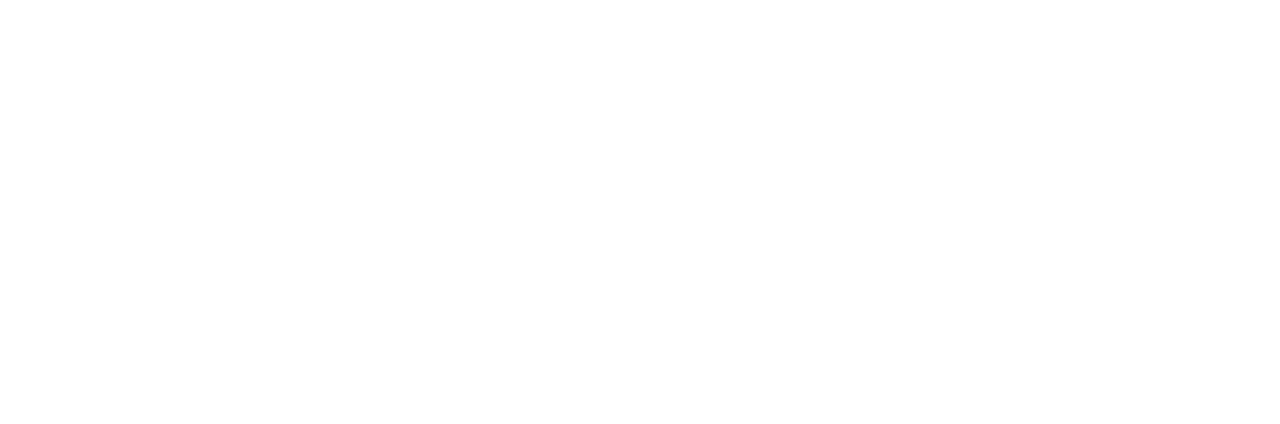
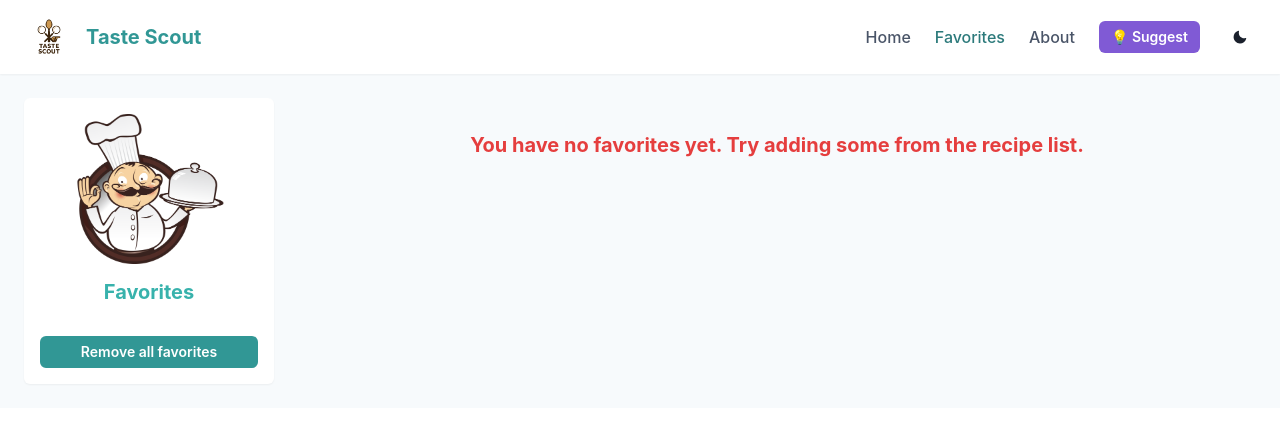
Before and after one commit to Gudo1971/React-basics-project, a React (Vite) app: page /favorites in a window 1280 px wide. Before the commit this address had no page. Shown: the top 424 px of the page. Built offline with nearby package versions, Linux system fonts and the light colour scheme.

Commit message:
feat(favorites): add StickyHeader and sidebar for consistent layout

```diff
--- a/src/App.jsx
+++ b/src/App.jsx
@@ -1,29 +1,35 @@
 import { useState } from "react";
-import { Routes, Route, useNavigate } from "react-router-dom";
+import { Routes, Route, Navigate, useNavigate } from "react-router-dom";
 import { RecipeListPage } from "./pages/RecipeListPage";
 import { RecipePage } from "./pages/RecipePage";
+import { FavoritesPage } from "./pages/FavoritesPage";
+// import { MiniNav } from "./components/ui/MiniNav";
 
-export const App = () => {
+export function App() {
   const [selectedRecipe, setSelectedRecipe] = useState(null);
-  const navigate = useNavigate();
+  const navigate = useNavigate(); // ✅ navigatiehook
 
   const handleSelect = (recipe) => {
-    console.log("Navigating to /recipe");
     setSelectedRecipe(recipe);
-    navigate("/recipe");
+    navigate("/recipe"); // ✅ navigeer direct
   };
 
   const handleBack = () => {
-    console.log("Navigating to /");
     setSelectedRecipe(null);
-    navigate("/");
+    navigate("/"); // ✅ terug naar lijst
   };
-  console.log("Current path:", window.location.pathname);
+
   return (
+    <>
+      {/* <MiniNav /> */}
       <Routes>
         <Route
           path="/"
           element={<RecipeListPage onSelectedRecipe={handleSelect} />}
+        />
+        <Route
+          path="/favorites"
+          element={<FavoritesPage onSelectedRecipe={handleSelect} />}
         />
         <Route
           path="/recipe"
@@ -31,10 +37,11 @@ export const App = () => {
             selectedRecipe ? (
               <RecipePage recipe={selectedRecipe} onBack={handleBack} />
             ) : (
-            <RecipeListPage onSelectedRecipe={handleSelect} />
+              <Navigate to="/" replace />
             )
           }
         />
       </Routes>
+    </>
   );
-};
+}
--- a/src/components/StickyHeader.jsx
+++ b/src/components/StickyHeader.jsx
@@ -1,25 +1,44 @@
 import {
   Box,
   Flex,
-  Stack,
-  Heading,
-  Image,
   IconButton,
   Button,
   Text,
   useColorMode,
+  useColorModeValue,
+  Image,
+  Link as ChakraLink,
+  useDisclosure,
+  Drawer,
+  DrawerOverlay,
+  DrawerContent,
+  DrawerCloseButton,
+  DrawerHeader,
+  DrawerBody,
+  VStack,
 } from "@chakra-ui/react";
-import { MoonIcon, SunIcon } from "@chakra-ui/icons";
-import { Link, useNavigate } from "react-router-dom";
+import { MoonIcon, SunIcon, HamburgerIcon } from "@chakra-ui/icons";
+import { Link, useNavigate, useLocation } from "react-router-dom";
 
-export const StickyHeader = ({ title = "Taste Scout", onSuggest }) => {
+export const StickyHeader = ({ onSuggest }) => {
   const { colorMode, toggleColorMode } = useColorMode();
   const navigate = useNavigate();
+  const location = useLocation();
+  const { isOpen, onOpen, onClose } = useDisclosure();
+
+  const navItems = [
+    { label: "Home", path: "/" },
+    { label: "Favorites", path: "/favorites" },
+    { label: "About", path: "/about" },
+  ];
+
+  const activeColor = useColorModeValue("teal.600", "teal.300");
+  const inactiveColor = useColorModeValue("gray.600", "gray.300");
 
   const handleSuggest = () => {
     if (onSuggest) {
-      onSuggest(); // zet recipe in state
-      navigate("/recipe"); // navigeer naar recipepagina
+      onSuggest();
+      navigate("/recipe");
     }
   };
 
@@ -27,61 +46,133 @@ export const StickyHeader = ({ title = "Taste Scout", onSuggest }) => {
     <Box
       position="sticky"
       top="0"
-      zIndex="5"
-      bg={colorMode === "light" ? "white" : "gray.700"}
+      zIndex="1000"
+      bg={useColorModeValue("white", "gray.800")}
       px={{ base: 4, md: 6 }}
       py={3}
       boxShadow="sm"
     >
-      <Stack
-        direction={["column", "row"]}
-        spacing={4}
+      <Flex
         align="center"
         justify="space-between"
+        direction={{ base: "row", md: "row" }}
       >
-        {/* Klikbaar logo */}
+        {/* Logo + naam */}
+        <Flex align="center" gap={3}>
           <Link to="/">
             <Image
               src="/TasteScoutLogo.png"
               alt="Taste Scout Logo"
-            boxSize="80px"
+              boxSize="50px"
               objectFit="contain"
               cursor="pointer"
             />
           </Link>
+          <Text
+            fontSize="xl"
+            fontWeight="bold"
+            color="teal.500"
+            display={{ base: "block", md: "block" }}
+          >
+            Taste Scout
+          </Text>
+        </Flex>
 
-        {/* Titel */}
-        <Box flex="1" textAlign="center">
-          <Heading color="teal.500" mb="0">
-            {title}
-          </Heading>
-        </Box>
-
-        {/* Suggestieknop + dark mode */}
-        <Flex align="center" gap={3}>
+        {/* Desktop navigatie */}
+        <Flex gap={6} align="center" display={{ base: "none", md: "flex" }}>
+          {navItems.map((item) => (
+            <ChakraLink
+              as={Link}
+              to={item.path}
+              key={item.path}
+              fontWeight="medium"
+              color={
+                location.pathname === item.path ? activeColor : inactiveColor
+              }
+              _hover={{ textDecoration: "underline" }}
+            >
+              {item.label}
+            </ChakraLink>
+          ))}
           <Button
             onClick={handleSuggest}
             colorScheme="purple"
             size="sm"
             aria-label="Suggest me a recipe"
           >
-            💡 Suggest me a recipe
+            💡 Suggest
           </Button>
-
-          <Flex align="center" gap={2}>
-            <Text fontSize="sm" color="gray.500">
-              {colorMode === "light" ? "Light mode" : "Dark mode"}
-            </Text>
           <IconButton
             icon={colorMode === "light" ? <MoonIcon /> : <SunIcon />}
             onClick={toggleColorMode}
-              aria-label="Toggle light/dark mode"
+            aria-label="Toggle theme"
             variant="ghost"
             size="sm"
           />
         </Flex>
+
+        {/* Mobile hamburger */}
+        <IconButton
+          icon={<HamburgerIcon />}
+          onClick={onOpen}
+          aria-label="Open menu"
+          display={{ base: "flex", md: "none" }}
+          variant="ghost"
+        />
       </Flex>
-      </Stack>
+
+      {/* Drawer menu */}
+      <Drawer isOpen={isOpen} placement="right" onClose={onClose}>
+        <DrawerOverlay />
+        <DrawerContent>
+          <DrawerCloseButton />
+          <DrawerHeader>Menu</DrawerHeader>
+          <DrawerBody>
+            <VStack align="start" spacing={4}>
+              {navItems.map((item) => (
+                <Button
+                  as={Link}
+                  to={item.path}
+                  key={item.path}
+                  onClick={onClose}
+                  variant="ghost"
+                  colorScheme={
+                    location.pathname === item.path ? "teal" : "gray"
+                  }
+                  w="100%"
+                  justifyContent="start"
+                >
+                  {item.label}
+                </Button>
+              ))}
+              <Button
+                onClick={() => {
+                  handleSuggest();
+                  onClose();
+                }}
+                colorScheme="purple"
+                variant="ghost"
+                w="100%"
+                justifyContent="start"
+              >
+                💡 Suggest me a recipe
+              </Button>
+              <Button
+                onClick={() => {
+                  toggleColorMode();
+                  onClose();
+                }}
+                leftIcon={colorMode === "light" ? <MoonIcon /> : <SunIcon />}
+                variant="ghost"
+                w="100%"
+                justifyContent="start"
+              >
+                {colorMode === "light" ? "Dark mode" : "Light mode"}
+              </Button>
+            </VStack>
+          </DrawerBody>
+        </DrawerContent>
+      </Drawer>
     </Box>
   );
 };
--- /dev/null
+++ b/src/pages/FavoritesPage.jsx
@@ -0,0 +1,214 @@
+import { useState, useEffect } from "react";
+import {
+  Box,
+  Flex,
+  Heading,
+  Image,
+  Text,
+  SimpleGrid,
+  IconButton,
+  Tooltip,
+  Badge,
+  Button,
+  useColorModeValue,
+  useColorMode,
+} from "@chakra-ui/react";
+import { StarIcon } from "@chakra-ui/icons";
+import { StickyHeader } from "../components/StickyHeader";
+import { LabelBadges } from "../components/LabelBadges";
+import { data } from "../utils/data";
+
+export const FavoritesPage = ({ onSelectedRecipe }) => {
+  const [favorites, setFavorites] = useState([]);
+  const bg = useColorModeValue("gray.50", "gray.900");
+  const cardBg = useColorModeValue("white", "gray.700");
+  const textColor = useColorModeValue("gray.600", "gray.300");
+  const { colorMode } = useColorMode();
+
+  useEffect(() => {
+    const favs = data.hits
+      .map(({ recipe }) => recipe)
+      .filter((r) => localStorage.getItem(`favorite-${r.url}`) === "true");
+    setFavorites(favs);
+  }, []);
+
+  const handleResetFavorites = () => {
+    favorites.forEach((r) => localStorage.removeItem(`favorite-${r.url}`));
+    setFavorites([]);
+  };
+
+  const suggestRecipe = () => {
+    if (favorites.length === 0) return;
+    const random = favorites[Math.floor(Math.random() * favorites.length)];
+    onSelectedRecipe(random);
+  };
+
+  return (
+    <>
+      <StickyHeader title="Your Favorites" onSuggest={suggestRecipe} />
+      <Box bg={bg} p={{ base: 4, md: 6 }}>
+        <Flex direction={{ base: "column", md: "row" }} align="start" gap={6}>
+          {/* Sidebar */}
+          <Box
+            w={{ base: "100%", md: "250px" }}
+            bg={cardBg}
+            p={4}
+            borderRadius="md"
+            boxShadow="sm"
+            position={{ base: "static", md: "sticky" }}
+            top="100px"
+            alignSelf="start"
+          >
+            <Image
+              src="./937034.png"
+              alt="Grappige cartoon chef"
+              borderRadius="xl"
+              mb={4}
+              boxSize="150px"
+              objectFit="cover"
+              mx="auto"
+            />
+
+            <Heading size="md" mb={4} textAlign="center" color="teal.400">
+              Favorites
+            </Heading>
+
+            <Button
+              onClick={handleResetFavorites}
+              colorScheme="teal"
+              mt={4}
+              size="sm"
+              w="100%"
+            >
+              Remove all favorites
+            </Button>
+          </Box>
+
+          {/* Recipe grid */}
+          <Box flex="1">
+            {favorites.length === 0 ? (
+              <Text
+                fontWeight="bold"
+                textAlign="center"
+                fontSize="xl"
+                color="red.500"
+                mt={8}
+              >
+                You have no favorites yet. Try adding some from the recipe list.
+              </Text>
+            ) : (
+              <SimpleGrid
+                columns={{ base: 1, sm: 2, lg: 3, xl: 4 }}
+                spacing={6}
+              >
+                {favorites.map((recipe) => {
+                  const toggleFavorite = (e) => {
+                    e.stopPropagation();
+                    localStorage.removeItem(`favorite-${recipe.url}`);
+                    setFavorites((prev) =>
+                      prev.filter((r) => r.url !== recipe.url)
+                    );
+                  };
+
+                  return (
+                    <Box
+                      key={recipe.label}
+                      borderRadius="2xl"
+                      boxShadow="xl"
+                      overflow="hidden"
+                      p={4}
+                      cursor="pointer"
+                      onClick={() => onSelectedRecipe(recipe)}
+                      _hover={{
+                        transform: "scale(1.05)",
+                        transition: "0.2s",
+                        bg: bg,
+                      }}
+                      bg={cardBg}
+                      minH="320px"
+                      display="flex"
+                      flexDirection="column"
+                      justifyContent="start"
+                      position="relative"
+                    >
+                      <Flex justify="flex-end" mb={2}>
+                        <Tooltip label="Remove from favorites" hasArrow>
+                          <IconButton
+                            icon={<StarIcon />}
+                            onClick={toggleFavorite}
+                            aria-label="Remove favorite"
+                            variant="ghost"
+                            color="yellow.400"
+                            fontSize="xl"
+                          />
+                        </Tooltip>
+                      </Flex>
+
+                      <Image
+                        src={recipe.image}
+                        alt={recipe.label}
+                        maxH="180px"
+                        objectFit="cover"
+                        borderRadius="lg"
+                        mx="auto"
+                        mb={2}
+                      />
+
+                      <Box textAlign="center">
+                        <Heading size="md" mt={2} mb={2} color="teal.400">
+                          {recipe.label}
+                        </Heading>
+
+                        <Badge
+                          colorScheme="yellow"
+                          mb={2}
+                          fontSize="0.8em"
+                          borderRadius="md"
+                        >
+                          ★ Favorite
+                        </Badge>
+
+                        {recipe.dietLabels.length > 0 && (
+                          <Text fontSize="sm" color={textColor}>
+                            <strong>Diet: </strong>{" "}
+                            {recipe.dietLabels.join(", ")}
+                          </Text>
+                        )}
+
+                        {recipe.cautions.length > 0 && (
+                          <Text fontSize="sm" color="red.400">
+                            <strong>Warning: </strong>{" "}
+                            {recipe.cautions.join(", ")}
+                          </Text>
+                        )}
+
+                        {recipe.mealType && (
+                          <Text fontSize="sm" color={textColor}>
+                            <strong>Meal type: </strong>{" "}
+                            {recipe.mealType.join(", ")}
+                          </Text>
+                        )}
+
+                        {recipe.dishType && (
+                          <Text fontSize="sm" color={textColor}>
+                            <strong>Dish type: </strong>{" "}
+                            {recipe.dishType.join(", ")}
+                          </Text>
+                        )}
+
+                        <LabelBadges
+                          dietLabels={recipe.dietLabels}
+                          healthLabels={recipe.healthLabels}
+                        />
+                      </Box>
+                    </Box>
+                  );
+                })}
+              </SimpleGrid>
+            )}
+          </Box>
+        </Flex>
+      </Box>
+    </>
+  );
+};
--- a/src/pages/RecipeListPage.jsx
+++ b/src/pages/RecipeListPage.jsx
@@ -247,7 +247,6 @@ export const RecipeListPage = ({ onSelectedRecipe }) => {
                       `favorite-${recipe.url}`,
                       newValue.toString()
                     );
-                    window.location.reload();
                   };
 
                   return (
```
Lines whose indentation alone changed are shown as unchanged.
